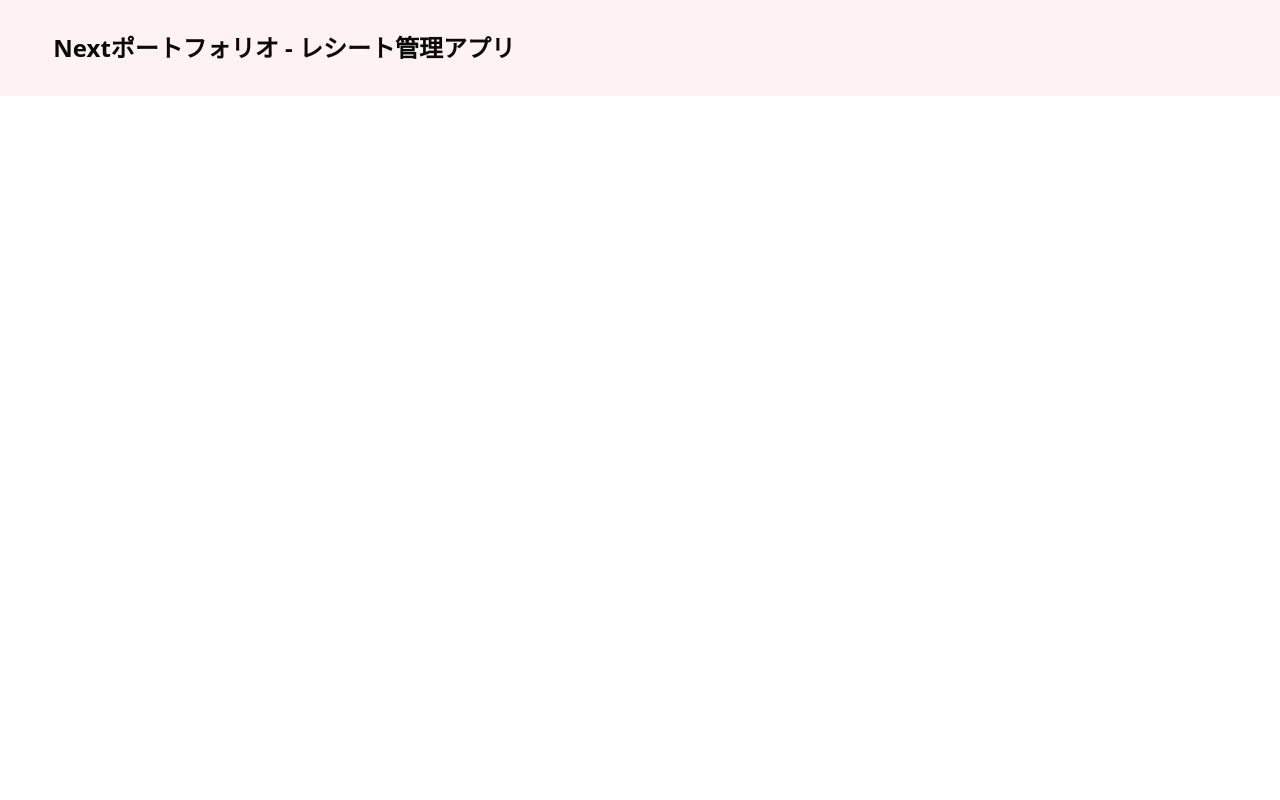
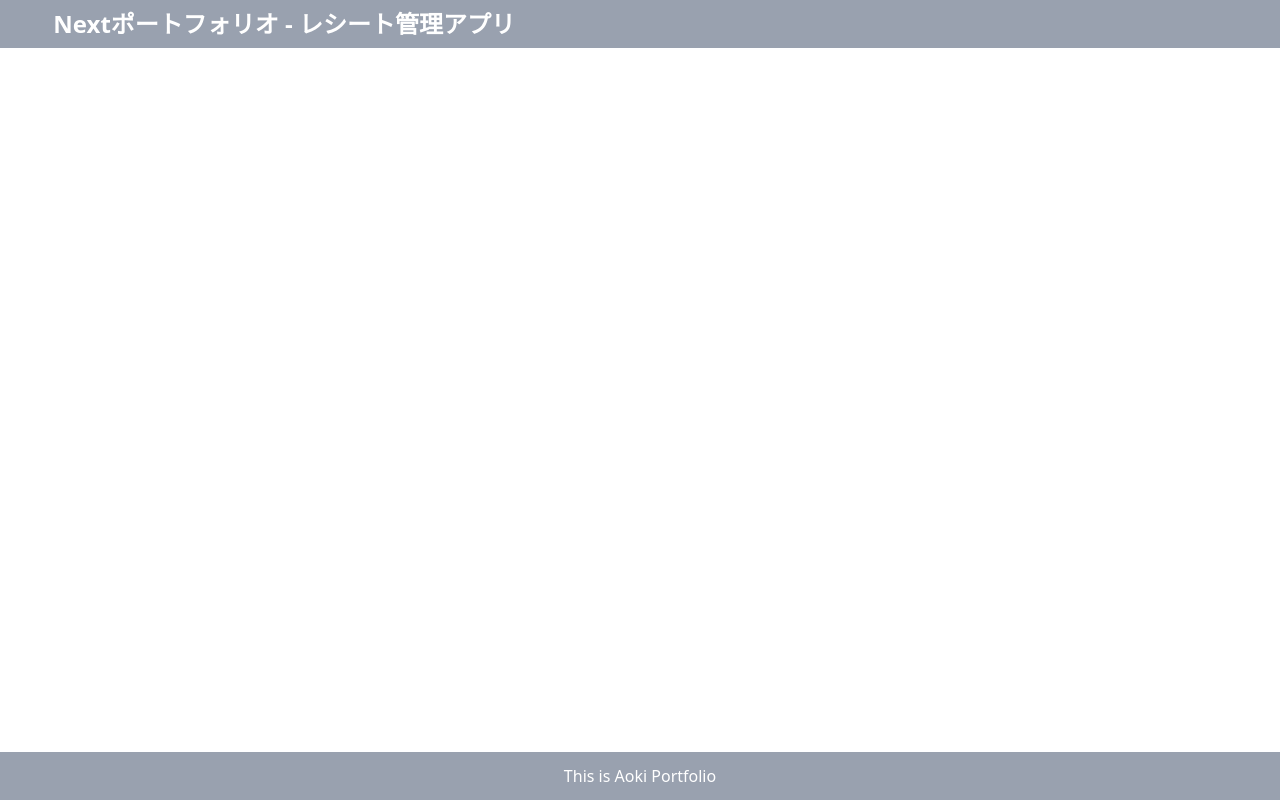
Before and after one commit to aoki-kazuaki/income-next-app, a Next.js app: page / in a window 1280 px wide. Built offline with nearby package versions, Linux system fonts and the light colour scheme.

Commit message:
layoutとpagesのラッパー作成、header編集(レスポンシブ対応)、footer新規追加

```diff
--- a/src/app/layout.tsx
+++ b/src/app/layout.tsx
@@ -1,4 +1,7 @@
+import Container from "@/components/molecules/Container";
+import AppFooter from "@/components/organisms/App/Footer";
 import AppHeader from "@/components/organisms/App/Header";
+import clsx from "clsx";
 import type { Metadata } from "next";
 import { Geist, Geist_Mono } from "next/font/google";
 import "../globals.css";
@@ -25,9 +28,10 @@ export default function RootLayout({
 }>) {
   return (
     <html lang="ja">
-      <body className={`${geistSans.variable} ${geistMono.variable} antialiased`}>
+      <body className={clsx("flex min-h-screen flex-col antialiased", geistSans, geistMono.variable)}>
         <AppHeader />
-        {children}
+        <Container className="min-h[calc(100vh-1.75rem)] lg:min-h[calc(100vh-3rem)] flex-1 py-8">{children}</Container>
+        <AppFooter />
       </body>
     </html>
   );
--- /dev/null
+++ b/src/components/organisms/App/Footer/index.tsx
@@ -0,0 +1,18 @@
+"use client";
+import useHiddenShell from "@/hooks/useHiddenShell";
+import { FC } from "react";
+
+const AppFooter: FC = () => {
+  const { thisPathShouldHide } = useHiddenShell();
+  return (
+    <>
+      {thisPathShouldHide && <></>}
+      {!thisPathShouldHide && (
+        <footer className="flex h-7 w-full items-center justify-center bg-gray-400 lg:h-12">
+          <p className="text-center text-white">This is Aoki Portfolio</p>
+        </footer>
+      )}
+    </>
+  );
+};
+export default AppFooter;
--- a/src/components/organisms/App/Header/index.tsx
+++ b/src/components/organisms/App/Header/index.tsx
@@ -1,5 +1,6 @@
 "use client";
 
+import Container from "@/components/molecules/Container";
 import { THIS_APP_TITLE } from "@/config";
 import useHiddenShell from "@/hooks/useHiddenShell";
 import { FC } from "react";
@@ -12,12 +13,12 @@ const AppHeader: FC = () => {
       {thisPathShouldHide && <></>}
       {!thisPathShouldHide && (
         <>
-          <header className="fixed top-0 left-0 h-24 w-full bg-red-50">
-            <div className="mx-auto flex h-full w-11/12 items-center justify-between">
-              <h1 className="text-2xl font-bold">{THIS_APP_TITLE}</h1>
-            </div>
+          <header className="fixed top-0 left-0 h-7 w-full bg-gray-400 lg:h-12 text-white">
+            <Container className="flex h-full items-center justify-between">
+              <h1 className="text-sm font-bold lg:text-2xl">{THIS_APP_TITLE}</h1>
+            </Container>
           </header>
-          <div className="h-6 w-full" />
+          <div className="h-7 w-full lg:h-12" />
         </>
       )}
     </>
```
